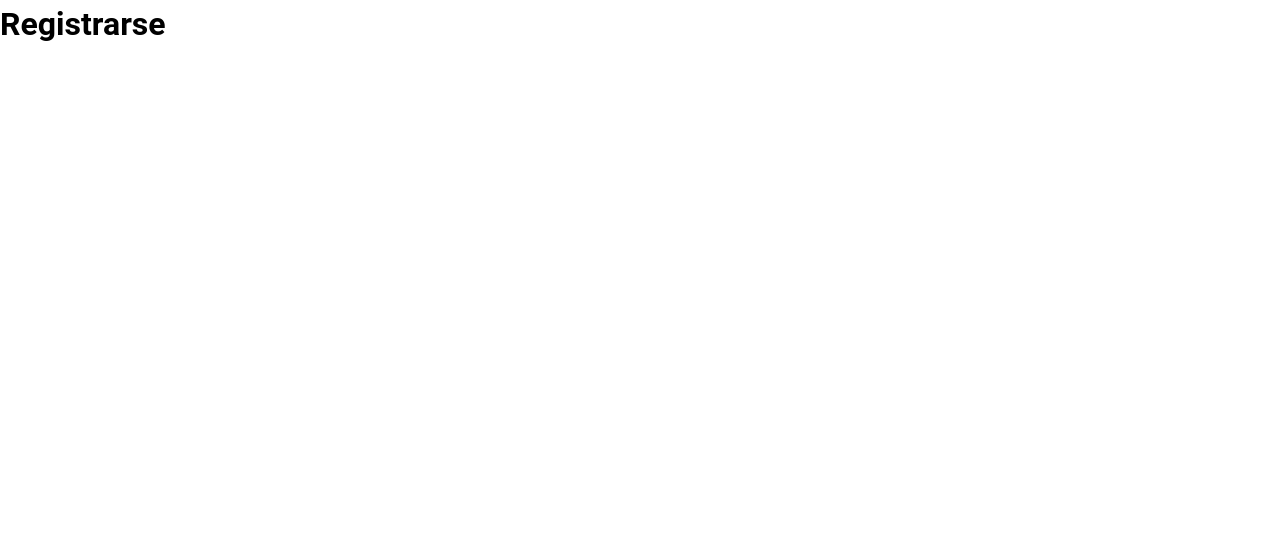
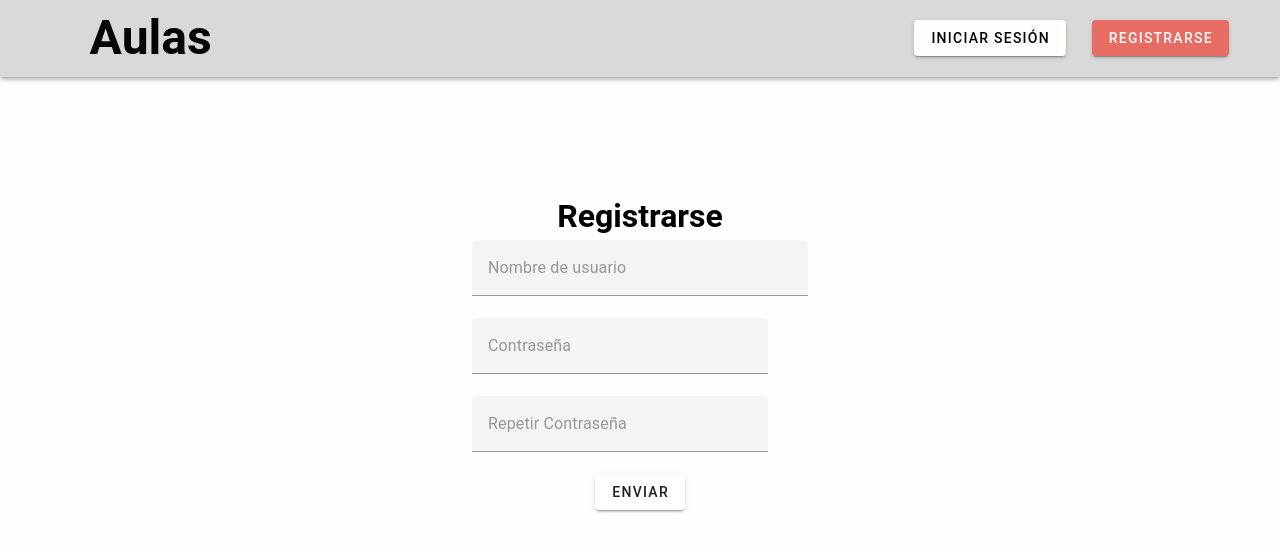
Before and after one commit to markmysler/AulasFront, a Vue app: page /registrarse in a window 1280 px wide. Shown: the top 552 px of the page. Built offline with nearby package versions, Linux system fonts and the light colour scheme.

Commit message:
Header, Autenticacion, Login, Register, Log out

```diff
--- a/public/index.html
+++ b/public/index.html
@@ -6,6 +6,9 @@
     <meta name="viewport" content="width=device-width,initial-scale=1.0">
     <link rel="icon" href="<%= BASE_URL %>favicon.ico">
     <title><%= htmlWebpackPlugin.options.title %></title>
+    <link rel="preconnect" href="https://fonts.googleapis.com">
+    <link rel="preconnect" href="https://fonts.gstatic.com" crossorigin>
+    <link href="https://fonts.googleapis.com/css2?family=Montserrat:wght@400;600;700&family=Poppins:wght@300&display=swap" rel="stylesheet">
   </head>
   <body>
     <noscript>
--- a/src/App.vue
+++ b/src/App.vue
@@ -1,6 +1,29 @@
 <template>
-  <nav>
-    <!-- Header va aca -->
-  </nav>
-  <router-view/>
+  <v-app class="bg-white h-full">
+    <HeaderComponent />
+    <router-view />
+  </v-app>
 </template>
+
+<script>
+import HeaderComponent from '@/components/HeaderComponent.vue'
+
+export default {
+  name: 'App',
+  components: {
+    HeaderComponent,
+  }
+}
+</script>
+
+<style>
+*{
+  box-sizing: border-box;
+  margin: 0;
+  padding: 0;
+  list-style: none;
+}
+h2{
+  font-size: 2rem;
+}
+</style>
--- /dev/null
+++ b/src/components/HeaderComponent.vue
@@ -0,0 +1,54 @@
+<template>
+  <v-app-bar elevation="3" class="bg-lightSilver">
+      <h1 class="text-black">Aulas</h1>
+      <div v-if="!$store.state.isAuthenticated">
+        <v-btn elevation="2" class="bg-white">
+          <router-link to="/iniciar-sesion" class="text-black">Iniciar sesión</router-link>
+        </v-btn>
+        <v-btn elevation="2" class="bg-lightBrick">
+          <router-link to="/registrarse" class="text-white">Registrarse</router-link>
+        </v-btn>
+      </div>
+      <div v-else>
+        <v-btn @click="logout" elevation="2" class="bg-darkBrick text-white">Cerrar sesión</v-btn>
+      </div>
+    </v-app-bar>
+</template>
+
+<script>
+import axios from 'axios';
+export default {
+  name: 'HeaderComponent',
+  methods:{
+    logout(){
+      axios.defaults.headers.common['Authorization'] = '';
+      localStorage.removeItem('token');
+      localStorage.removeItem('username');
+      localStorage.removeItem('userid');
+      this.$store.commit('removeToken');
+      this.$router.push('/');
+    }
+  }
+};
+</script>
+
+<style lang="scss">
+.v-app-bar{
+  width: 100%;
+  padding: 0.5vw 0;
+  div{
+    display: flex;
+    justify-content: space-between;
+    padding: 1vw 2vw;
+    gap: 2vw;
+  }
+}
+h1{
+  font-size: 3rem;
+  margin-left: 5vw;
+}
+a{
+  text-decoration: none;
+}
+
+</style>
--- a/src/main.js
+++ b/src/main.js
@@ -14,6 +14,21 @@ import * as directives from 'vuetify/directives'
 const vuetify = createVuetify({
   components,
   directives,
+  theme: {
+    themes: {
+      light: {
+        dark: false,
+        colors: {
+          darkBrick: '#BC4A3C',
+          lightBrick: '#E76C63',
+          white: '#FFFEFC',
+          black: '040406',
+          darkSilver: '#C0C0C0',
+          lightSilver: 'D9D9D9'
+        }
+      },
+    },
+  },
 })
 
 axios.defaults.baseURL= 'http://149.50.135.56:8080'
--- a/src/views/LogInView.vue
+++ b/src/views/LogInView.vue
@@ -1,10 +1,23 @@
 <template>
-<div class="login-wrapper">
-    <form @submit.prevent="submitForm">
-        <input type="text" placeholder="Nombre de usuario" v-model="username">
-        <input type="password" placeholder="Contraseña" v-model="password">
-        <button>Enviar</button>
-    </form>
+<div class="loginWrapper columnItemsCenter">
+    <h2>Iniciar Sesión</h2>
+    <v-form @submit.prevent="submitForm" class="columnItemsCenter w-75">
+        <v-text-field class="w-50" placeholder="Nombre de usuario"  v-model="username" />
+        <v-text-field
+            class="w-50"
+            placeholder="Contraseña"
+            v-model="password"
+            :append-icon="show1 ? 'mdi-eye' : 'mdi-eye-off'"
+            :type="show1 ? 'text' : 'password'"
+            @click:append="show1 = !show1"
+        />
+        <div v-if="errors.length">
+            <p v-for="error in errors" :key="error">
+                {{ error }}
+            </p>
+        </div>
+        <v-btn type='submit'>Enviar</v-btn>
+    </v-form>
 </div>
 </template>
 <script>
@@ -14,11 +27,14 @@ export default {
     data(){
         return {
             username: '',
-            password: ''
+            password: '',
+            show1: false,
+            errors: [],
         }
     },
     methods:{
         async submitForm(){
+            this.errors = [];
             axios.defaults.headers.common['Authorization'] = ''
             localStorage.removeItem('token')
 
@@ -38,7 +54,7 @@ export default {
 
                     localStorage.setItem('token', token)
 
-                    const toPath = this.$route.query.to || '/home'
+                    const toPath = this.$route.query.to || '/inicio'
 
                     this.$router.push(toPath)
                 })
@@ -59,3 +75,19 @@ export default {
     }
 }
 </script>
+
+<style scoped lang="scss">
+.columnItemsCenter{
+    display: flex;
+    flex-direction: column;
+    align-items: center;
+}
+.loginWrapper{
+    margin: 15vw;
+}
+input{
+    border: 1px solid rgba(0,0,0,0.3);
+    border-radius: 10px;
+    padding: 0.5vw 1vw;
+}
+</style>
--- a/src/views/SignUpView.vue
+++ b/src/views/SignUpView.vue
@@ -1,11 +1,97 @@
 <template>
-<h1>Registrarse</h1>
+    <div class="registerWrapper columnItemsCenter">
+        <h2>Registrarse</h2>
+        <v-form @submit.prevent="submitForm" class="columnItemsCenter w-75">
+            <v-text-field class="w-50" placeholder="Nombre de usuario"  v-model="username" />
+            <v-text-field
+                class="w-50"
+                placeholder="Contraseña"
+                v-model="password"
+                :append-icon="show1 ? 'mdi-eye' : 'mdi-eye-off'"
+                :type="show1 ? 'text' : 'password'"
+                @click:append="show1 = !show1"
+            />
+            <v-text-field
+                class="w-50"
+                placeholder="Repetir Contraseña"
+                v-model="password2"
+                :append-icon="show2 ? 'mdi-eye' : 'mdi-eye-off'"
+                :type="show2 ? 'text' : 'password'"
+                @click:append="show2 = !show2"
+            />
+            <v-btn type='submit'>Enviar</v-btn>
+        </v-form>
+    </div>
 </template>
 <script>
+import axios from 'axios';
 export default {
     name:'SignUpView',
+    data(){
+        return{
+            username: '',
+            password: '',
+            password2: '',
+            show1: false,
+            show2: false,
+            errors: [],
+        }
+    },
+    methods: {
+        async submitForm(){
+            this.errors = [];
+            if (this.username === '') {
+                this.errors.push('Usuario Vacio')
+            }
+            if (this.password === '') {
+                this.errors.push('Password Vacio')
+            }
+            if (this.password !== this.password2) {
+                this.errors.push('Las contraseñas no son iguales')
+            }
+            if (!this.errors.length) {
+                const formData = {
+                    username: this.username,
+                    password: this.password,
+                }
+                axios
+                .post('/api/v1/users/', formData)
+                .then(response => {
+                    this.loginUser(formData)
+                })
+
+            }
+        },
+        async loginUser(formData){
+            axios.defaults.headers.common['Authorization'] = '';
+            localStorage.removeItem('token');
+            await axios
+            .post('/api/v1/token/login/', formData)
+            .then(response => {
+                const token = response.data.auth_token;
+                this.$store.commit('setToken', token);
+                axios.defaults.headers.common['Authorization'] = 'Token ' + token;
+                localStorage.setItem('token', token);
+                this.$router.push('/inicio');
+            })
+            .catch(error=>{
+                this.$router.push('/login')
+            })
+        }
+    },
     mounted(){
         document.title = 'Registrarse'
     }
 }
 </script>
+
+<style scoped>
+.columnItemsCenter{
+    display: flex;
+    flex-direction: column;
+    align-items: center;
+}
+.registerWrapper{
+    margin: 15vw;
+}
+</style>
--- a/src/views/TutorialView.vue
+++ b/src/views/TutorialView.vue
@@ -1,5 +1,5 @@
 <template>
-<h1>TUTORIAL</h1>
+
 </template>
 <script>
 export default {
```
